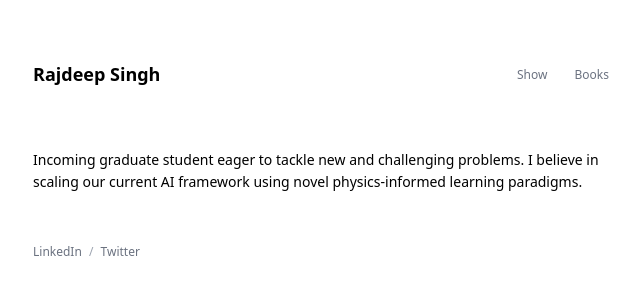
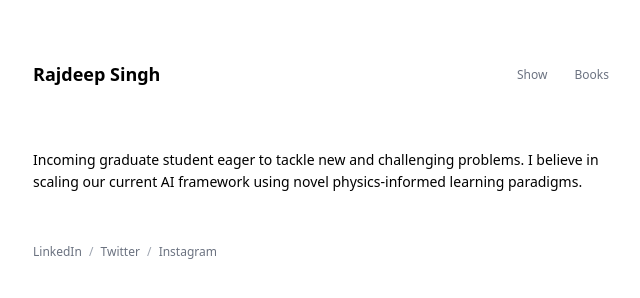
Before and after one commit to rlogger/website, a website: page public/index.html in a window 1280 px wide. Shown: the full height of the page, 319-959 px from the left. Drawn offline with Linux system fonts and the light colour scheme.

Commit message:
add Instagram link to homepage
Co-Authored-By: Claude Opus 4.6 <noreply@anthropic.com>

```diff
--- a/public/index.html
+++ b/public/index.html
@@ -45,6 +45,8 @@
                 <a href="https://www.linkedin.com/in/~rajdeep/" rel="me" class="text-gray-500 hover:underline">LinkedIn</a>
                 <span class="text-gray-400 mx-1">/</span>
                 <a href="https://x.com/smsrajdeepsingh" rel="me" class="text-gray-500 hover:underline">Twitter</a>
+                <span class="text-gray-400 mx-1">/</span>
+                <a href="https://www.instagram.com/rajj__singhh/" rel="me" class="text-gray-500 hover:underline">Instagram</a>
             </section>
         </main>
     </div>
```
